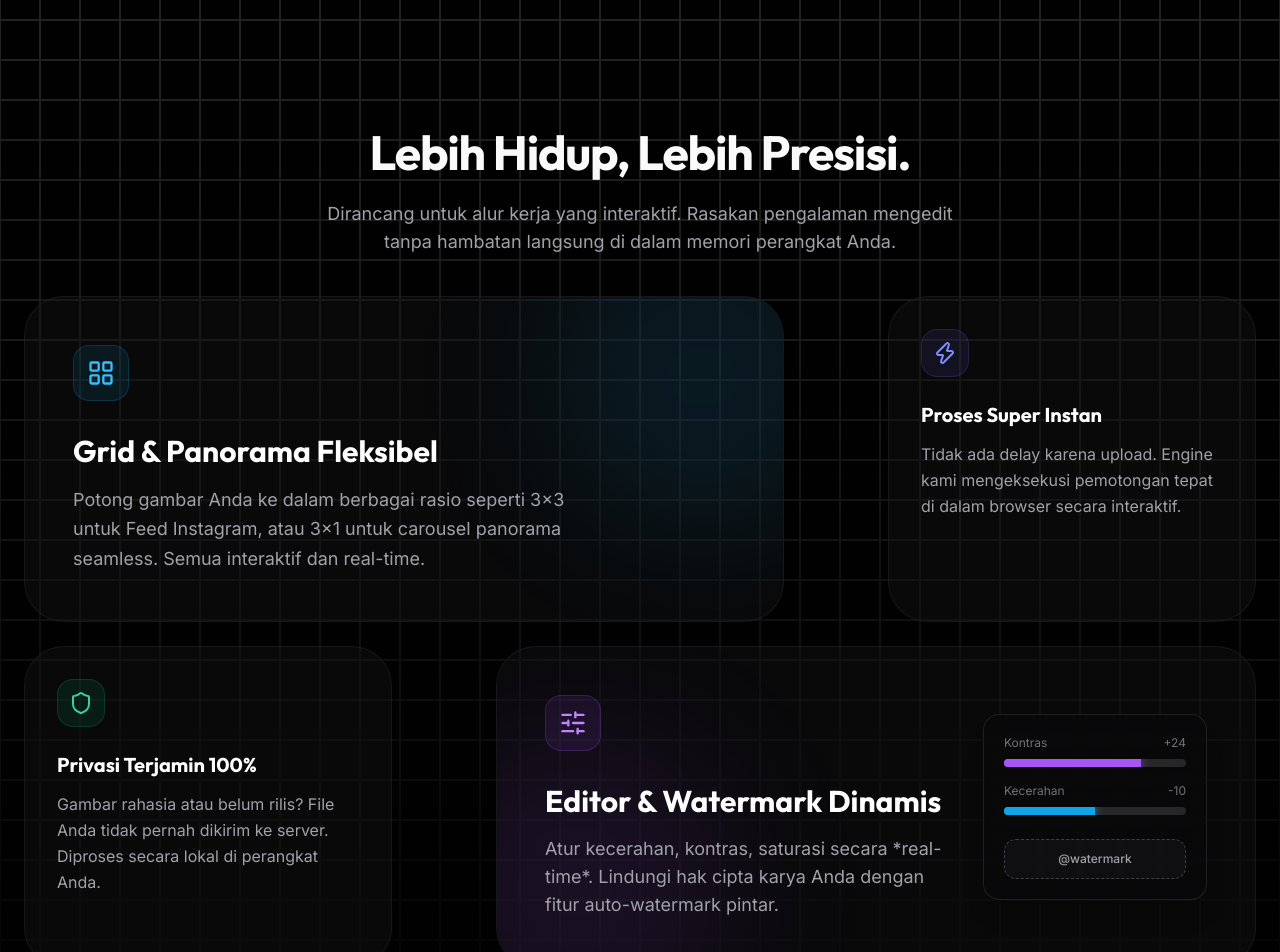
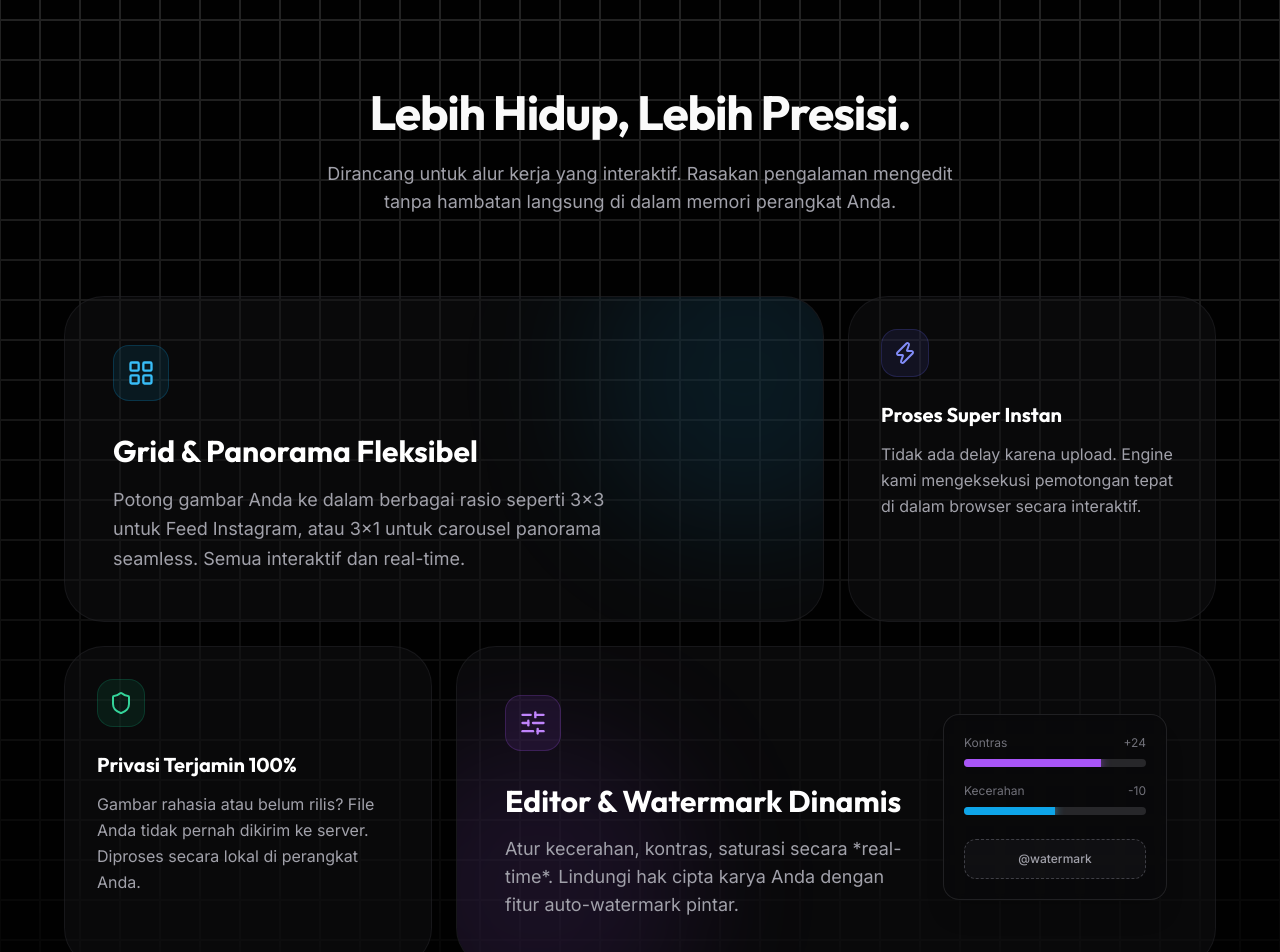
Before and after one commit to Hendi-Firmansah333/GridCut-Studio-Pro, a React (Vite) app: page / in a window 1280 px wide. Shown: the part 1300-2252 px from the top of the page. Built offline with nearby package versions, Linux system fonts and the light colour scheme.

Commit message:
style: revert custom scroll-reveal css to fix hover conflicts

```diff
--- a/src/components/LandingPage.jsx
+++ b/src/components/LandingPage.jsx
@@ -25,23 +25,6 @@ export default function LandingPage({ onStart, onOpenDocs, onOpenGuide, onOpenCh
     };
     window.addEventListener('mousemove', handleMouseMove);
     return () => window.removeEventListener('mousemove', handleMouseMove);
-  }, []);
-
-  // Scroll Reveal Observer
-  useEffect(() => {
-    const observer = new IntersectionObserver((entries) => {
-      entries.forEach(entry => {
-        if (entry.isIntersecting) {
-          entry.target.classList.add('in-view');
-          observer.unobserve(entry.target);
-        }
-      });
-    }, { threshold: 0.15, rootMargin: '0px 0px -50px 0px' });
-
-    const elements = document.querySelectorAll('.scroll-reveal');
-    elements.forEach(el => observer.observe(el));
-
-    return () => observer.disconnect();
   }, []);
 
   return (
@@ -236,7 +219,7 @@ export default function LandingPage({ onStart, onOpenDocs, onOpenGuide, onOpenCh
       {/* Complex Bento Grid Section */}
       <section className="relative z-10 py-32 px-6 bg-black/50">
         <div className="container mx-auto max-w-6xl">
-          <div className="text-center mb-20 relative scroll-reveal slide-up">
+          <div className="text-center mb-20 relative">
             <h2 className="text-3xl md:text-5xl font-display font-bold tracking-tight mb-6">
               Lebih Hidup, Lebih Presisi.
             </h2>
@@ -245,7 +228,7 @@ export default function LandingPage({ onStart, onOpenDocs, onOpenGuide, onOpenCh
 
           <div className="grid grid-cols-1 md:grid-cols-3 gap-6">
             {/* Bento Item 1 */}
-            <div className="col-span-1 md:col-span-2 rounded-[2.5rem] p-8 md:p-12 bg-zinc-900/40 border border-zinc-800/50 hover:border-sky-500/30 transition-all duration-500 flex flex-col justify-between overflow-hidden relative group hover:-translate-y-1 hover:shadow-[0_20px_40px_-15px_rgba(56,189,248,0.1)] scroll-reveal slide-left">
+            <div className="col-span-1 md:col-span-2 rounded-[2.5rem] p-8 md:p-12 bg-zinc-900/40 border border-zinc-800/50 hover:border-sky-500/30 transition-all duration-500 flex flex-col justify-between overflow-hidden relative group hover:-translate-y-1 hover:shadow-[0_20px_40px_-15px_rgba(56,189,248,0.1)]">
               <div className="absolute -right-20 -top-20 w-80 h-80 bg-sky-500/10 rounded-full blur-3xl group-hover:bg-sky-500/20 transition-all duration-700 group-hover:scale-150"></div>
               <div className="relative z-10">
                 <div className="w-14 h-14 rounded-2xl bg-sky-500/10 flex items-center justify-center mb-8 border border-sky-500/20 text-sky-400 group-hover:scale-110 group-hover:rotate-3 transition-transform duration-500">
@@ -259,7 +242,7 @@ export default function LandingPage({ onStart, onOpenDocs, onOpenGuide, onOpenCh
             </div>
 
             {/* Bento Item 2 */}
-            <div className="col-span-1 rounded-[2.5rem] p-8 bg-zinc-900/40 border border-zinc-800/50 hover:border-indigo-500/30 transition-all duration-500 flex flex-col justify-between group hover:-translate-y-1 hover:shadow-[0_20px_40px_-15px_rgba(99,102,241,0.1)] relative overflow-hidden scroll-reveal slide-right scroll-delay-100">
+            <div className="col-span-1 rounded-[2.5rem] p-8 bg-zinc-900/40 border border-zinc-800/50 hover:border-indigo-500/30 transition-all duration-500 flex flex-col justify-between group hover:-translate-y-1 hover:shadow-[0_20px_40px_-15px_rgba(99,102,241,0.1)] relative overflow-hidden">
                <div className="absolute inset-0 bg-gradient-to-br from-indigo-500/5 to-transparent opacity-0 group-hover:opacity-100 transition-opacity duration-500"></div>
               <div className="relative z-10">
                 <div className="w-12 h-12 rounded-2xl bg-indigo-500/10 flex items-center justify-center mb-6 border border-indigo-500/20 text-indigo-400 group-hover:scale-110 group-hover:-rotate-3 transition-transform duration-500">
@@ -273,7 +256,7 @@ export default function LandingPage({ onStart, onOpenDocs, onOpenGuide, onOpenCh
             </div>
 
             {/* Bento Item 3 */}
-            <div className="col-span-1 rounded-[2.5rem] p-8 bg-zinc-900/40 border border-zinc-800/50 hover:border-emerald-500/30 transition-all duration-500 flex flex-col justify-between group hover:-translate-y-1 hover:shadow-[0_20px_40px_-15px_rgba(16,185,129,0.1)] relative overflow-hidden scroll-reveal slide-left scroll-delay-100">
+            <div className="col-span-1 rounded-[2.5rem] p-8 bg-zinc-900/40 border border-zinc-800/50 hover:border-emerald-500/30 transition-all duration-500 flex flex-col justify-between group hover:-translate-y-1 hover:shadow-[0_20px_40px_-15px_rgba(16,185,129,0.1)] relative overflow-hidden">
               <div className="absolute inset-0 bg-gradient-to-br from-emerald-500/5 to-transparent opacity-0 group-hover:opacity-100 transition-opacity duration-500"></div>
               <div className="relative z-10">
                 <div className="w-12 h-12 rounded-2xl bg-emerald-500/10 flex items-center justify-center mb-6 border border-emerald-500/20 text-emerald-400 group-hover:scale-110 transition-transform duration-500">
@@ -287,7 +270,7 @@ export default function LandingPage({ onStart, onOpenDocs, onOpenGuide, onOpenCh
             </div>
 
             {/* Bento Item 4 */}
-            <div className="col-span-1 md:col-span-2 rounded-[2.5rem] p-8 md:p-12 bg-zinc-900/40 border border-zinc-800/50 hover:border-purple-500/30 transition-all duration-500 flex flex-col justify-between relative group overflow-hidden hover:-translate-y-1 hover:shadow-[0_20px_40px_-15px_rgba(168,85,247,0.1)] scroll-reveal slide-right">
+            <div className="col-span-1 md:col-span-2 rounded-[2.5rem] p-8 md:p-12 bg-zinc-900/40 border border-zinc-800/50 hover:border-purple-500/30 transition-all duration-500 flex flex-col justify-between relative group overflow-hidden hover:-translate-y-1 hover:shadow-[0_20px_40px_-15px_rgba(168,85,247,0.1)]">
                <div className="absolute -left-20 -bottom-20 w-80 h-80 bg-purple-500/10 rounded-full blur-3xl group-hover:bg-purple-500/20 transition-all duration-700 group-hover:scale-150"></div>
               <div className="relative z-10 flex flex-col md:flex-row gap-10 items-center">
                 <div className="flex-1">
@@ -326,7 +309,7 @@ export default function LandingPage({ onStart, onOpenDocs, onOpenGuide, onOpenCh
         <div className="absolute inset-0 flex items-center justify-center pointer-events-none">
           <div className="w-[800px] h-[800px] bg-sky-500/5 rounded-full blur-3xl"></div>
         </div>
-        <div className="relative z-10 max-w-3xl mx-auto scroll-reveal zoom-in">
+        <div className="relative z-10 max-w-3xl mx-auto">
           <h2 className="text-4xl md:text-6xl font-display font-bold mb-6 text-white">Siap berkreasi sekarang?</h2>
           <p className="text-zinc-400 text-lg md:text-xl mb-12">Masuk ke workspace dan rasakan pengalaman mengedit gambar paling lancar, interaktif, dan presisi yang pernah ada.</p>
           <button
--- a/src/index.css
+++ b/src/index.css
@@ -66,24 +66,4 @@
       linear-gradient(to right, rgba(255,255,255,0.1) 1px, transparent 1px),
       linear-gradient(to bottom, rgba(255,255,255,0.1) 1px, transparent 1px);
   }
-
-  /* Scroll Reveal Utilities */
-  .scroll-reveal {
-    opacity: 0;
-    transform: translateY(30px);
-    transition: all 0.8s cubic-bezier(0.16, 1, 0.3, 1);
-  }
-  .scroll-reveal.in-view {
-    opacity: 1;
-    transform: translateY(0) translateX(0) scale(1);
-  }
-
-  .scroll-reveal.slide-left { transform: translateX(-40px); }
-  .scroll-reveal.slide-right { transform: translateX(40px); }
-  .scroll-reveal.slide-up { transform: translateY(40px); }
-  .scroll-reveal.zoom-in { transform: scale(0.95); }
-
-  .scroll-delay-100 { transition-delay: 100ms; }
-  .scroll-delay-200 { transition-delay: 200ms; }
-  .scroll-delay-300 { transition-delay: 300ms; }
 }
```
